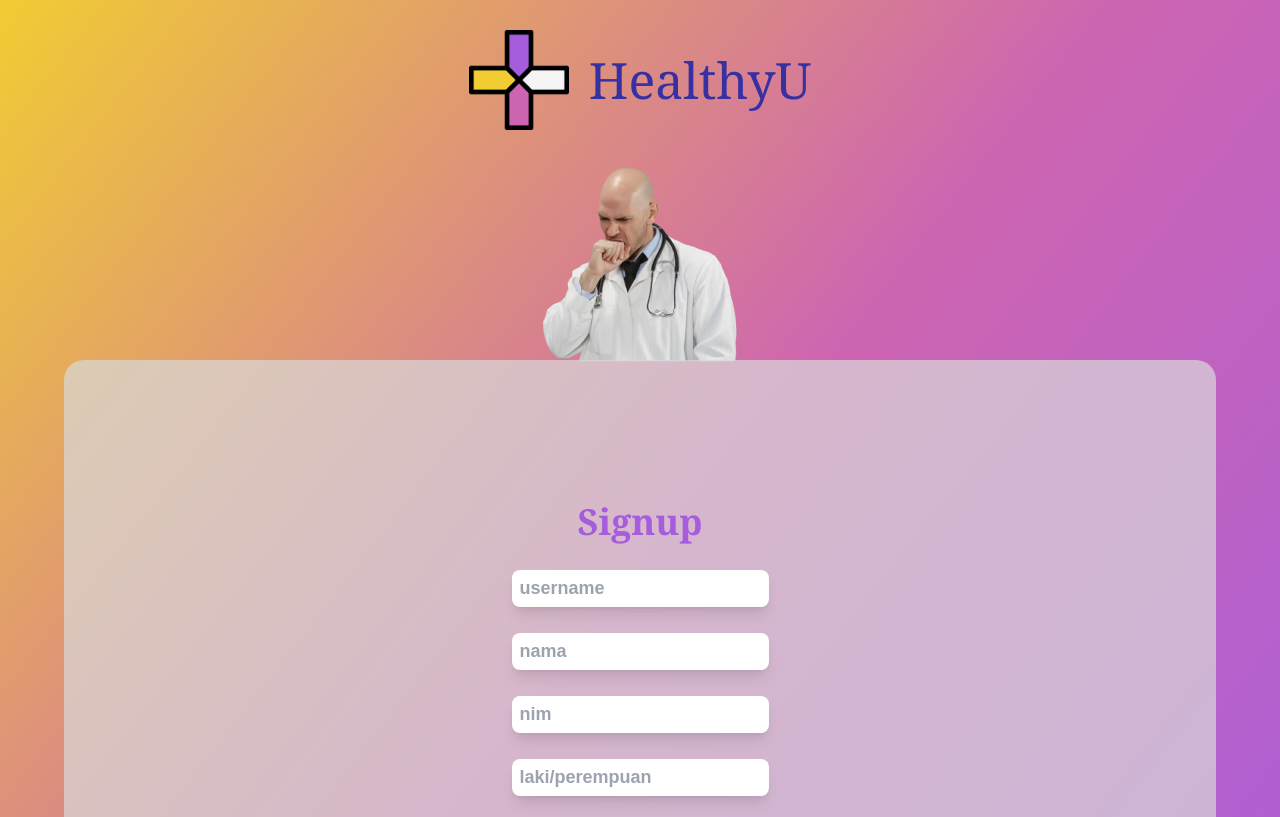
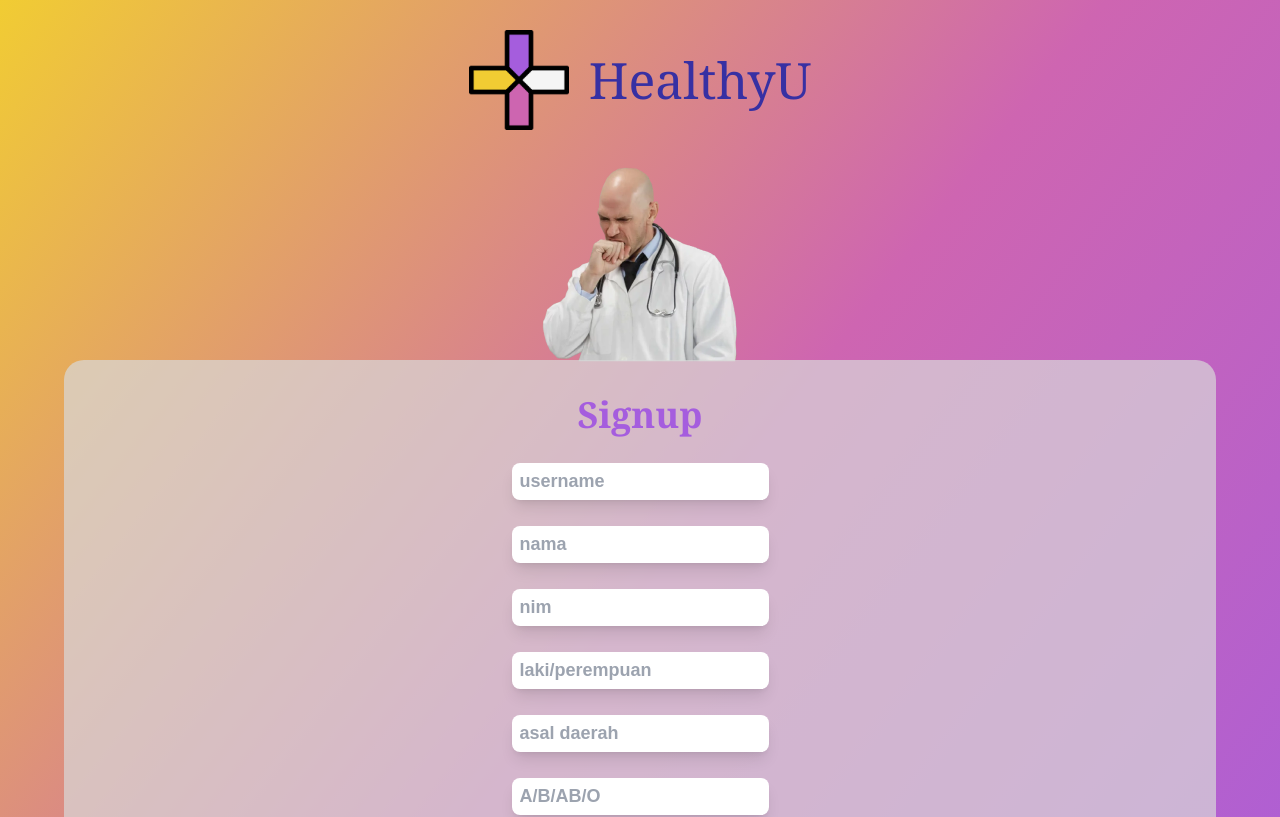
Before and after one commit to 19623248Git/14_HealthyU, a Next.js app: page /signup in a window 1280 px wide. Shown: the top 817 px of the page. Built offline with nearby package versions, Linux system fonts and the light colour scheme.

Commit message:
fix: signup ui fix

```diff
--- a/src/app/signup/page.tsx
+++ b/src/app/signup/page.tsx
@@ -57,11 +57,11 @@ const Signup = () => {
         <div className="pl-[20px] text-[50px] font-serif text-indigo-800">HealthyU</div>
       </div>
       <img className="absolute top-[164px] size-[200px]" src="johnny-10.png"/>
-      <div className="bg-[#D9D9D9] opacity-70 rounded-tl-[20px] rounded-[20px] w-[90%] h-[601px] absolute  top-[360px] ml-3 mr-3"></div>
+      <div className="bg-[#D9D9D9] opacity-70 rounded-tl-[20px] rounded-[20px] w-[90%] h-[640px] absolute  top-[360px] ml-3 mr-3"></div>
         <div className="flex text-center items-center justify-center min-h-screen absolute left-1/2 transform -translate-x-1/2  font-['NotoSerif-SemiBold',_sans-serif] leading-none font-bold text-2xl">
         </div>
-        <div className="flex flex-col justify-center items-center min-h-screen absolute top-[210px] font-['NotoSerif-SemiBold',_sans-serif] text-lg leading-none font-semibold w-full  mt-[100px]">
-          <h1 className="font-serif mb-[20px] mt-[15%] text-4xl text-[#A55DDE] ">{loading ? "Processing" : "Signup"}</h1>
+        <div className="flex flex-col justify-center items-center min-h-screen absolute top-[23%] font-['NotoSerif-SemiBold',_sans-serif] text-lg leading-none font-semibold w-full  mt-[100px]">
+          <h1 className="font-serif mb-[20px] text-4xl text-[#A55DDE] ">{loading ? "Processing" : "Signup"}</h1>
           <div className="flex flex-col justify-center items-center">
             <label className="text-black text-opacity-50 items-center">
               {/* Username :  */}
```
